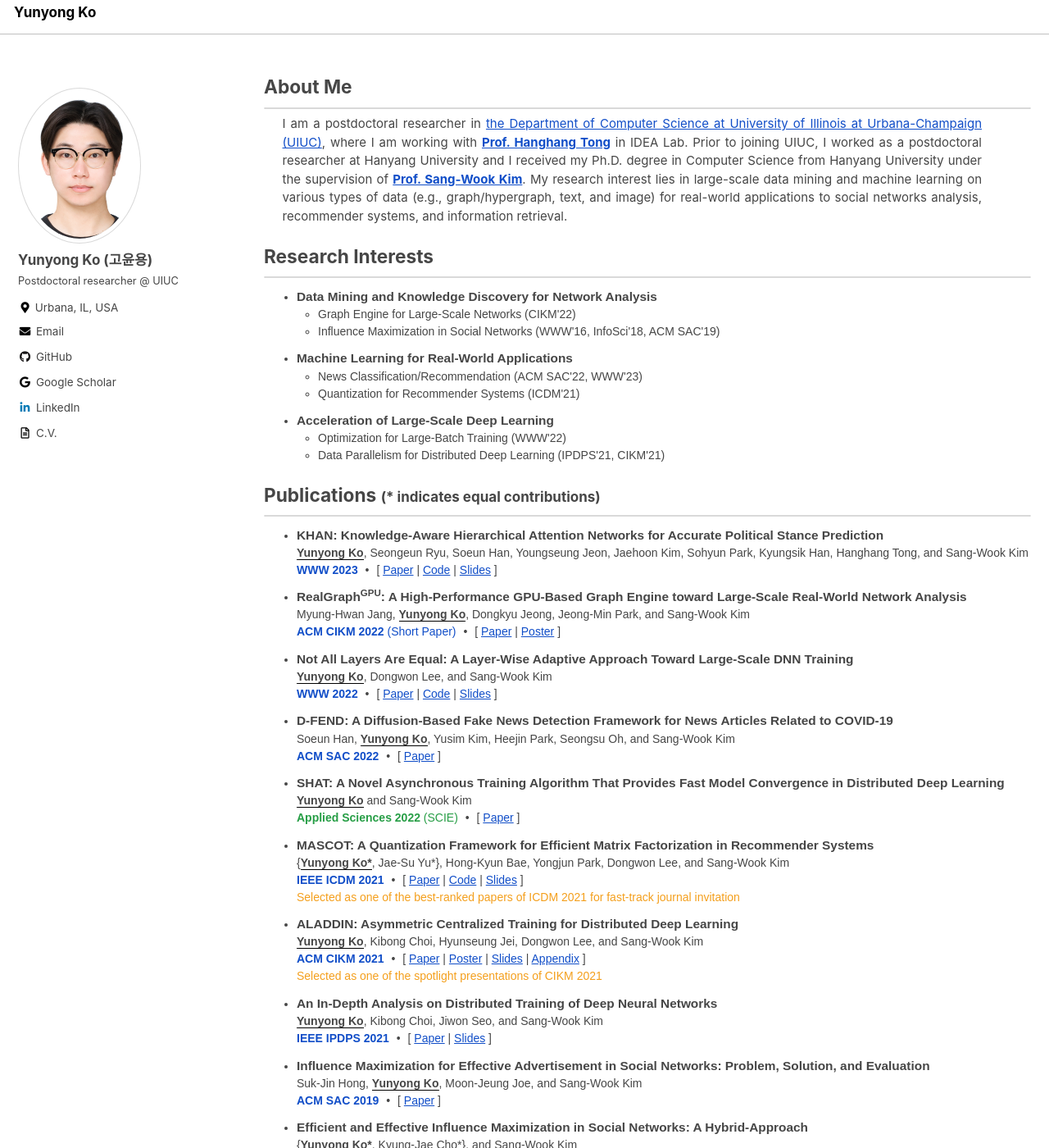
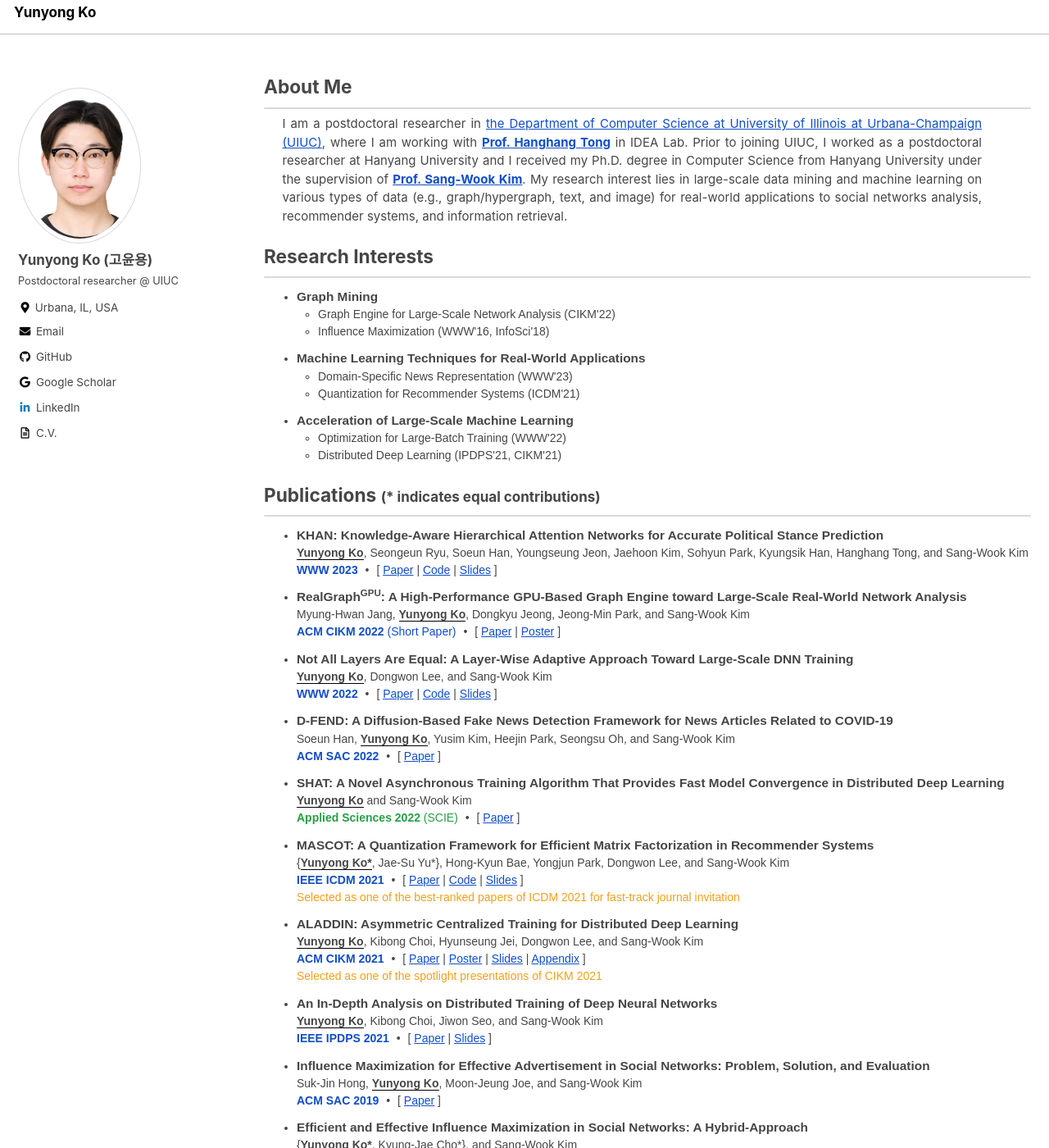
Before and after one commit to yy-ko/yy-ko.github.io, a Jekyll site: the page built from index.html, in a window 1280 px wide and 1400 px high. Shown: the whole window at 82% size. Built offline with Jekyll 4.4.1, drawn with Linux system fonts in a browser that asks for light colours; cached includes are drawn as plain includes; the list of posts is cut into pages by our own code; some of the changed text lies outside the part shown.

Commit message:
research interests

```diff
--- a/index.html
+++ b/index.html
@@ -8,7 +8,7 @@ author_profile: true
 	<hr class="sep">
 	<!-- <p> I am a <a href="https://cs.illinois.edu/about/people/postdocs">postdoctoral research fellow in the Department of Computer Science</a> at <a href="https://cs.illinois.edu">University of Illinois at Urbana-Champaign (UIUC)</a>, where I am working with <a href="http://tonghanghang.org/"><strong>Prof. Hanghang Tong</strong></a> in IDEA Lab.  -->
 	<p> I am a postdoctoral researcher in <a href="https://cs.illinois.edu">the Department of Computer Science at University of Illinois at Urbana-Champaign (UIUC)</a>, where I am working with <a href="http://tonghanghang.org/"><strong>Prof. Hanghang Tong</strong></a> in IDEA Lab.
-	Prior to joining UIUC, I worked as a postdoctoral researcher at Hanyang University and I received my Ph.D. degree in Computer Science from Hanyang University under the supervision of <a href="http://www.agape.hanyang.ac.kr/members/prof"><strong>Prof. Sang-Wook Kim</strong></a>.
+	Prior to joining UIUC, I worked as a postdoctoral researcher at Hanyang University and I received my Ph.D. degree in Computer Science from Hanyang University under the supervision of <a href="https://bigdas.hanyang.ac.kr/sang-wook/"><strong>Prof. Sang-Wook Kim</strong></a>.
 	My research interest lies in large-scale data mining and machine learning on various types of data (e.g., graph/hypergraph, text, and image) for real-world applications to social networks analysis, recommender systems, and information retrieval.</p>
 </div>
 
@@ -16,23 +16,23 @@ author_profile: true
 	<h5 class="section-title">Research Interests</h5>
 	<hr class="sep">
 	<ul class="my_list">
-		<!-- <li><strong class='title'>Data Mining and Knowledge Engineering</strong> -->
-		<li><strong class='title'>Data Mining and Knowledge Discovery for Network Analysis</strong>
+		<!-- <li><strong class='title'>Data Mining and Knowledge Discovery for Network Analysis</strong> -->
+		<li><strong class='title'>Graph Mining</strong>
 			<ul class="inner-ul">
-				<li class="inner-li">Graph Engine for Large-Scale Networks (CIKM'22)</li>
-				<li class="inner-li">Influence Maximization in Social Networks (WWW'16, InfoSci'18, ACM SAC'19)</li>
+				<li class="inner-li">Graph Engine for Large-Scale Network Analysis (CIKM'22)</li>
+				<li class="inner-li">Influence Maximization (WWW'16, InfoSci'18)</li>
 			</ul>
 		</li>
-		<li><strong class='title'>Machine Learning for Real-World Applications</strong>
+		<li><strong class='title'>Machine Learning Techniques for Real-World Applications</strong>
 			<ul class="inner-ul">
-				<li class="inner-li">News Classification/Recommendation (ACM SAC'22, WWW'23)</li>
+				<li class="inner-li">Domain-Specific News Representation (WWW'23)</li>
 				<li class="inner-li">Quantization for Recommender Systems (ICDM'21)</li>
 			</ul>
 		</li>
-		<li><strong class='title'>Acceleration of Large-Scale Deep Learning</strong>
+		<li><strong class='title'>Acceleration of Large-Scale Machine Learning</strong>
 			<ul class="inner-ul">
 				<li class="inner-li">Optimization for Large-Batch Training (WWW'22)</li>
-				<li class="inner-li">Data Parallelism for Distributed Deep Learning (IPDPS'21, CIKM'21)</li>
+				<li class="inner-li">Distributed Deep Learning (IPDPS'21, CIKM'21)</li>
 			</ul>
 		</li>
 	</ul>
@@ -147,7 +147,7 @@ author_profile: true
 
 
 <div id="exp" class="section">
-	<h5 class="section-title">Work Experiences</h5>
+	<h5 class="section-title">Research Experiences</h5>
 	<hr class="sep">
 	<ul class="my_list">
 		<li><strong class="title">University of Illinois at Urbana-Champaign (UIUC)</strong>, IL, USA  <span class="dot-sep">&#8226;</span> May 2022 - Present
@@ -182,7 +182,7 @@ author_profile: true
 			<ul class="inner-ul">
 				<li class="inner-li"> <i>Ph.D in Computer Science <span class="dot-sep">&#8226;</span> 2021</i> </li>
 				<li class="inner-li"> Dissertation: Effective Approaches to Distributed Deep Learning: Methods, Analyses, and Evaluation </li>
-				<li class="inner-li"> Advisor: <a href="http://www.agape.hanyang.ac.kr/members/prof"><strong>Prof. Sang-Wook Kim</strong></a> </li>
+				<li class="inner-li"> Advisor: <a href="https://bigdas.hanyang.ac.kr/sang-wook/"><strong>Prof. Sang-Wook Kim</strong></a> </li>
 			</ul>
 		</li>
 		<li><strong class="title">Hanyang University</strong>, Seoul, South Korea <br>
```
Also changed, not shown: 2 other files.
